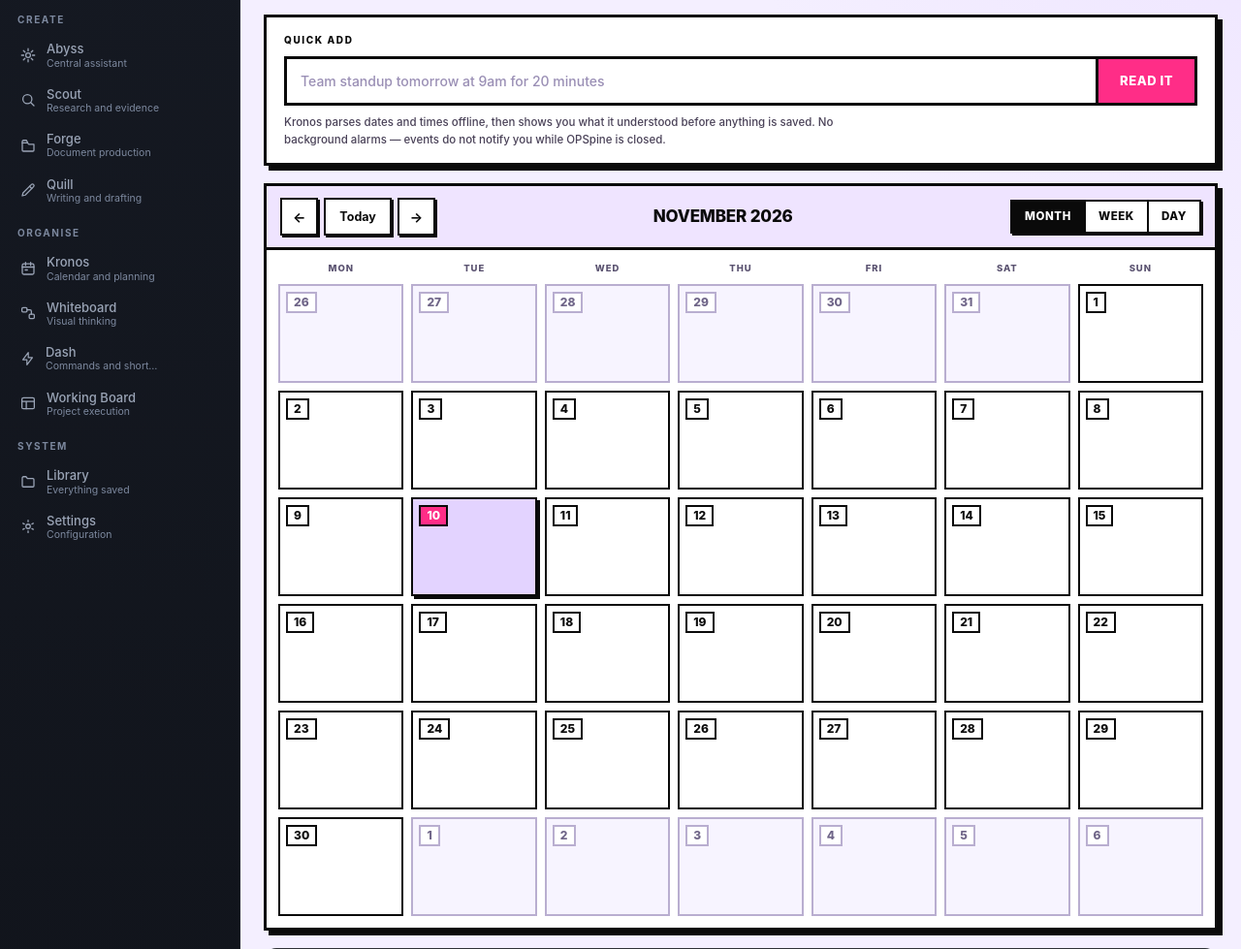
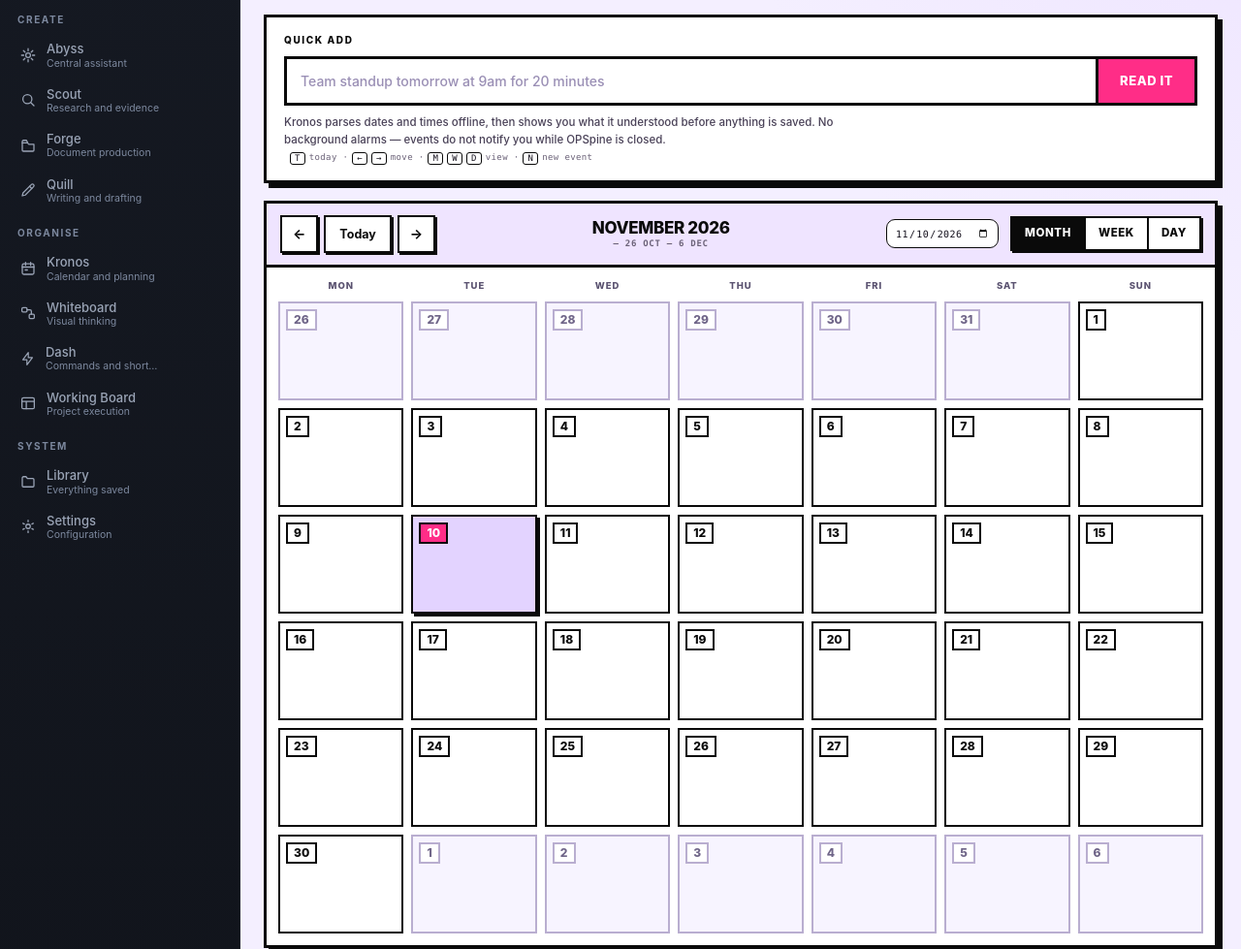
Before and after one commit to arshpalf-oss/OPSpine, a Flask app: page /kronos in a window 1280 px wide. Shown: the part 148-1127 px from the top of the page at 97% size. Run offline with Flask 3, Linux system fonts and the light colour scheme; data comes from the database, SQL or seed files in the repository; data that the repository does not hold is empty.

Commit message:
Kronos: real date controls and keyboard navigation
Kronos was already working — month/week/day render, paging, the editor and
the offline natural-language parser (verified: 'Team standup tomorrow at 9am
for 20 minutes' -> 2026-11-11 09:00-09:20 at 95% confidence). So the work
here is the navigation and date controls that were missing.

- Jump to date: a date field that moves the cursor anywhere. It follows you
  as you page, so it always shows where you are.
- Keyboard: arrows page, T is today, M/W/D switch view, N opens a new event.
  All suppressed while typing in a field, so a title never pages the
  calendar out from under you, and while the editor is open.
- Period label now names the whole visible range, not just the month — in
  month view the grid includes trailing days from the months either side.
- View buttons carry aria-pressed; the choice persists in localStorage so a
  reload returns you to the view you were on.
- Removed the '+N more' overflow label. It was a span with no click handler,
  so it advertised events you could not reach. The cell's accessible name
  already reports the true count, and the whole cell opens the day.

Checked in a real DOM: paging, view switching, keyboard, jump-to-date,
typing-does-not-page, editor opening. Zero runtime errors on all 11 pages.
Tests: 63 pass.

Co-authored-by: arena-agent <297053741+arena-agent@users.noreply.github.com>

```diff
--- a/opspine/static/css/kronos.css
+++ b/opspine/static/css/kronos.css
@@ -986,3 +986,89 @@ body[data-workspace="kronos"] :focus-visible {
 .day__dotcount {
   display: none;
 }
+
+/* ==========================================================================
+   Nav additions: period range, jump-to-date, shortcut hints
+   ========================================================================== */
+.cal__period {
+  display: flex;
+  flex-direction: column;
+  gap: 1px;
+  line-height: 1.15;
+}
+
+.cal__period-main {
+  font-size: 1.0625rem;
+  font-weight: 800;
+  letter-spacing: -0.02em;
+}
+
+.cal__period-range,
+.cal__period-main {
+  display: block;
+}
+
+
+.cal__period-range {
+  font-family: var(--font-mono);
+  font-size: 0.5625rem;
+  letter-spacing: 0.08em;
+  text-transform: uppercase;
+  color: #6b6278;
+}
+
+/* Jump-to-date: a bordered field that matches the nav buttons. */
+.cal__jump {
+  display: inline-flex;
+}
+
+.cal__jump-input {
+  height: 30px;
+  padding: 0 8px;
+  border-radius: var(--radius-sm);
+  border: 1.5px solid var(--k-ink);
+  background: #ffffff;
+  color: #14101c;
+  font-family: var(--font-mono);
+  font-size: 0.625rem;
+  letter-spacing: 0.04em;
+  cursor: pointer;
+}
+
+.cal__jump-input:hover {
+  border-color: var(--k-ink);
+}
+
+.cal__jump-input:focus-visible {
+  outline: none;
+  box-shadow: 0 0 0 3px rgba(201, 182, 255, 0.55);
+}
+
+/* Shortcut hints under the quick-add field. */
+.nl__keys {
+  display: inline-flex;
+  align-items: center;
+  gap: 4px;
+  margin-left: 6px;
+  font-family: var(--font-mono);
+  font-size: 0.5625rem;
+  letter-spacing: 0.04em;
+  color: #6b6278;
+  flex-wrap: wrap;
+}
+
+.nl__keys kbd {
+  padding: 1px 4px;
+  border-radius: 3px;
+  border: 1px solid var(--k-ink);
+  background: #ffffff;
+  font-size: 0.5625rem;
+  color: #14101c;
+}
+
+@media (max-width: 760px) {
+  .cal__jump,
+  .nl__keys {
+    display: none;
+  }
+}
--- a/opspine/static/js/workspaces/kronos.js
+++ b/opspine/static/js/workspaces/kronos.js
@@ -27,6 +27,7 @@
     body: document.getElementById('cal-body'),
     prev: document.getElementById('cal-prev'),
     next: document.getElementById('cal-next'),
+    jump: document.getElementById('cal-jump'),
     todayBtn: document.getElementById('cal-today'),
     editor: document.getElementById('kronos-editor'),
     form: document.getElementById('kronos-form'),
@@ -126,22 +127,43 @@
   /* ------------------------------------------------------------------ */
   /* Rendering                                                          */
   /* ------------------------------------------------------------------ */
+  function syncJumpField() {
+    if (!dom.jump) return;
+    const c = state.cursor;
+    dom.jump.value = `${c.getFullYear()}-${String(c.getMonth() + 1).padStart(2, '0')}`
+      + `-${String(c.getDate()).padStart(2, '0')}`;
+  }
+
   function render() {
+    syncJumpField();
     if (state.view === 'month') renderMonth();
     else if (state.view === 'week') renderWeek();
     else renderDay();
 
     U.$$('.cal__view').forEach((button) => {
-      button.classList.toggle('is-active', button.dataset.view === state.view);
+      const active = button.dataset.view === state.view;
+      button.classList.toggle('is-active', active);
+      button.setAttribute('aria-pressed', String(active));
     });
   }
 
   function renderMonth() {
     const year = state.cursor.getFullYear();
     const month = state.cursor.getMonth();
-    dom.period.textContent = `${MONTHS[month]} ${year}`;
+    /* Name the whole period, not just the month: in month view the grid shows
+       trailing days from the months either side. */
+    const first = new Date(year, month, 1);
+    const last = new Date(year, month + 1, 0);
+    const lead = startOfWeek(first);
+    const trail = startOfWeek(last);
+    trail.setDate(trail.getDate() + 6);
+    dom.period.innerHTML = '';
+    dom.period.appendChild(U.el('span', { class: 'cal__period-main',
+      text: `${MONTHS[month]} ${year}` }));
+    dom.period.appendChild(U.el('span', { class: 'cal__period-range',
+      text: `\u2014 ${lead.getDate()} ${MONTHS[lead.getMonth()].slice(0, 3)} – `
+        + `${trail.getDate()} ${MONTHS[trail.getMonth()].slice(0, 3)}` }));
 
-    const first = new Date(year, month, 1);
     const gridStart = startOfWeek(first);
     const today = new Date();
 
@@ -183,9 +205,9 @@
           })
         );
       });
-      if (list.length > 3) {
-        holder.appendChild(U.el('span', { class: 'day__more', text: `+${list.length - 3} more` }));
-      }
+      /* Deliberately no "+N more" affordance: the cell opens the day, and a
+         label that cannot be clicked is worse than no label. The accessible
+         name already carries the true count. */
       cell.appendChild(holder);
 
       if (list.length) {
@@ -568,6 +590,12 @@
   /* ------------------------------------------------------------------ */
   /* Wiring                                                             */
   /* ------------------------------------------------------------------ */
+  /* Start on the view the user last chose. */
+  try {
+    const saved = window.localStorage.getItem('kronos_view');
+    if (saved === 'month' || saved === 'week' || saved === 'day') state.view = saved;
+  } catch (e) { /* private mode: stay on the default */ }
+
   dom.prev.addEventListener('click', () => move(-1));
   dom.next.addEventListener('click', () => move(1));
   dom.todayBtn.addEventListener('click', () => {
@@ -575,9 +603,21 @@
     loadEvents();
   });
 
+  if (dom.jump) {
+    dom.jump.addEventListener('change', () => {
+      if (!dom.jump.value) return;
+      const parts = dom.jump.value.split('-').map(Number);
+      state.cursor = new Date(parts[0], parts[1] - 1, parts[2]);
+      loadEvents();
+      U.toast(`Jumped to ${dom.jump.value}.`);
+    });
+  }
+
   U.$$('.cal__view').forEach((button) => {
     button.addEventListener('click', () => {
       state.view = button.dataset.view;
+      /* Remembered locally so a reload returns you to the view you were on. */
+      try { window.localStorage.setItem('kronos_view', state.view); } catch (e) { /* private mode */ }
       render();
       renderStats();
     });
@@ -629,6 +669,60 @@
   });
 
   /* ------------------------------------------------------------------ */
+  /* Keyboard                                                           */
+  /* ------------------------------------------------------------------ */
+  /* Only when the focus is not in a field, so typing a title never pages
+     the calendar out from under you. */
+  function typing(target) {
+    if (!target) return false;
+    const tag = target.tagName;
+    return tag === 'INPUT' || tag === 'TEXTAREA' || tag === 'SELECT'
+      || target.isContentEditable;
+  }
+
+  document.addEventListener('keydown', (event) => {
+    if (event.ctrlKey || event.metaKey || event.altKey) return;
+    if (typing(event.target)) return;
+    if (!dom.editor.hidden) return;
+
+    switch (event.key) {
+      case 'ArrowLeft': event.preventDefault(); move(-1); break;
+      case 'ArrowRight': event.preventDefault(); move(1); break;
+      case 't': case 'T':
+        event.preventDefault();
+        state.cursor = new Date();
+        loadEvents();
+        break;
+      case 'm': case 'M':
+        event.preventDefault();
+        state.view = 'month';
+        render();
+        U.$$('.cal__view').forEach((b) => b.setAttribute('aria-pressed',
+          String(b.dataset.view === 'month')));
+        break;
+      case 'w': case 'W':
+        event.preventDefault();
+        state.view = 'week';
+        render();
+        U.$$('.cal__view').forEach((b) => b.setAttribute('aria-pressed',
+          String(b.dataset.view === 'week')));
+        break;
+      case 'd': case 'D':
+        event.preventDefault();
+        state.view = 'day';
+        render();
+        U.$$('.cal__view').forEach((b) => b.setAttribute('aria-pressed',
+          String(b.dataset.view === 'day')));
+        break;
+      case 'n': case 'N':
+        event.preventDefault();
+        openEditor(null, state.cursor);
+        break;
+      default: break;
+    }
+  });
+
+  /* ------------------------------------------------------------------ */
   /* Startup                                                            */
   /* ------------------------------------------------------------------ */
   dom.today.textContent = new Date().toLocaleDateString(undefined, {
--- a/opspine/templates/workspaces/kronos.html
+++ b/opspine/templates/workspaces/kronos.html
@@ -29,6 +29,10 @@
       Kronos parses dates and times offline, then shows you what it understood
       before anything is saved. No background alarms — events do not notify you
       while OPSpine is closed.
+      <span class="nl__keys">
+        <kbd>T</kbd> today · <kbd>←</kbd><kbd>→</kbd> move ·
+        <kbd>M</kbd><kbd>W</kbd><kbd>D</kbd> view · <kbd>N</kbd> new event
+      </span>
     </p>
 
     <div class="parse" id="kronos-parse" hidden>
@@ -72,10 +76,18 @@
 
       <h4 class="cal__period" id="cal-period" aria-live="polite"></h4>
 
+      <label class="cal__jump">
+        <span class="visually-hidden">Jump to date</span>
+        <input class="cal__jump-input" id="cal-jump" type="date" aria-label="Jump to date">
+      </label>
+
       <div class="cal__views" role="group" aria-label="Calendar view">
-        <button class="cal__view" data-view="month" type="button">Month</button>
-        <button class="cal__view" data-view="week" type="button">Week</button>
-        <button class="cal__view" data-view="day" type="button">Day</button>
+        <button class="cal__view" data-view="month" type="button"
+                aria-pressed="true">Month</button>
+        <button class="cal__view" data-view="week" type="button"
+                aria-pressed="false">Week</button>
+        <button class="cal__view" data-view="day" type="button"
+                aria-pressed="false">Day</button>
       </div>
     </div>
 
```
